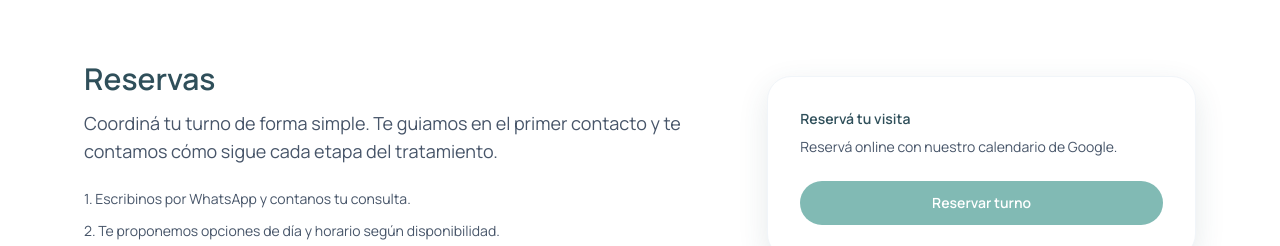
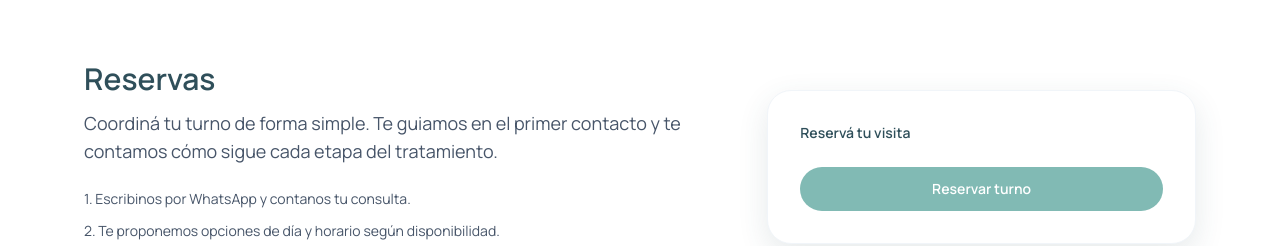
Before and after one commit to gefm2002/maida, a React (Vite) app: page / in a window 1280 px wide. Shown: the part 4900-5146 px from the top of the page. Built offline with nearby package versions, Linux system fonts and the light colour scheme.

Commit message:
Update landing changes

```diff
--- a/src/App.tsx
+++ b/src/App.tsx
@@ -346,9 +346,6 @@ function App() {
             </div>
             <div className="rounded-3xl border border-slate-100 bg-white p-8 shadow-soft">
               <p className="text-sm font-semibold text-petrol">Reservá tu visita</p>
-              <p className="mt-2 text-sm text-slate-600">
-                Reservá online con nuestro calendario de Google.
-              </p>
               <a
                 className="btn-primary mt-6 w-full"
                 href={buildWhatsAppLink('Hola, quiero reservar un turno.')}
```
